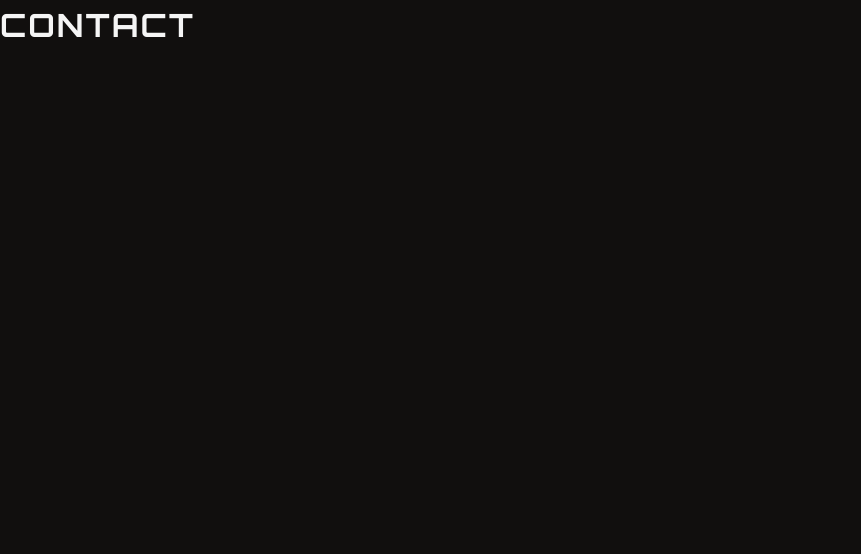
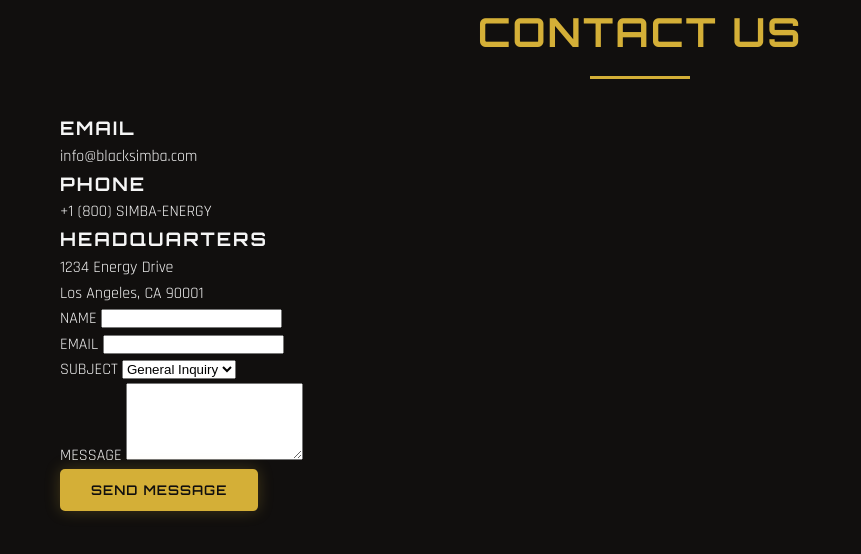
Before and after one commit to Laksh-Shetty/blacksimba, a plain HTML site: page contact.html in a window 1280 px wide. Shown: the whole page, without its empty margins (0-861 px from the left). Drawn offline with Linux system fonts and the light colour scheme.

Commit message:
NEW HTML CHANGES

```diff
--- a/contact.html
+++ b/contact.html
@@ -6,7 +6,59 @@
     <title>Contact</title>
     <link rel="stylesheet" href="style.css">
 </head>
-<body>
-    <h1>Contact</h1>
+<body> <div class="container">
+    <h2 class="section-title">CONTACT US</h2>
+    <div class="contact-content">
+        <div class="contact-info">
+            <div class="contact-method">
+                <i class="fas fa-envelope"></i>
+                <h3>EMAIL</h3>
+                <p>info@blacksimba.com</p>
+            </div>
+            <div class="contact-method">
+                <i class="fas fa-phone"></i>
+                <h3>PHONE</h3>
+                <p>+1 (800) SIMBA-ENERGY</p>
+            </div>
+            <div class="contact-method">
+                <i class="fas fa-map-marker-alt"></i>
+                <h3>HEADQUARTERS</h3>
+                <p>1234 Energy Drive<br>Los Angeles, CA 90001</p>
+            </div>
+            <div class="social-links">
+                <a href="#" class="social-icon"><i class="fab fa-instagram"></i></a>
+                <a href="#" class="social-icon"><i class="fab fa-twitter"></i></a>
+                <a href="#" class="social-icon"><i class="fab fa-facebook"></i></a>
+                <a href="#" class="social-icon"><i class="fab fa-tiktok"></i></a>
+            </div>
+        </div>
+        <div class="contact-form">
+            <form id="contactForm">
+                <div class="form-group">
+                    <label for="name">NAME</label>
+                    <input type="text" id="name" name="name" required>
+                </div>
+                <div class="form-group">
+                    <label for="email">EMAIL</label>
+                    <input type="email" id="email" name="email" required>
+                </div>
+                <div class="form-group">
+                    <label for="subject">SUBJECT</label>
+                    <select id="subject" name="subject">
+                        <option value="general">General Inquiry</option>
+                        <option value="order">Order Support</option>
+                        <option value="wholesale">Wholesale</option>
+                        <option value="press">Press</option>
+                    </select>
+                </div>
+                <div class="form-group">
+                    <label for="message">MESSAGE</label>
+                    <textarea id="message" name="message" rows="5" required></textarea>
+                </div>
+                <button type="submit" class="btn primary-btn">SEND MESSAGE</button>
+            </form>
+        </div>
+    </div>
+</div>
 </body>
 </html>
```
Also changed, not shown: energy.html (+26 -1 lines).
